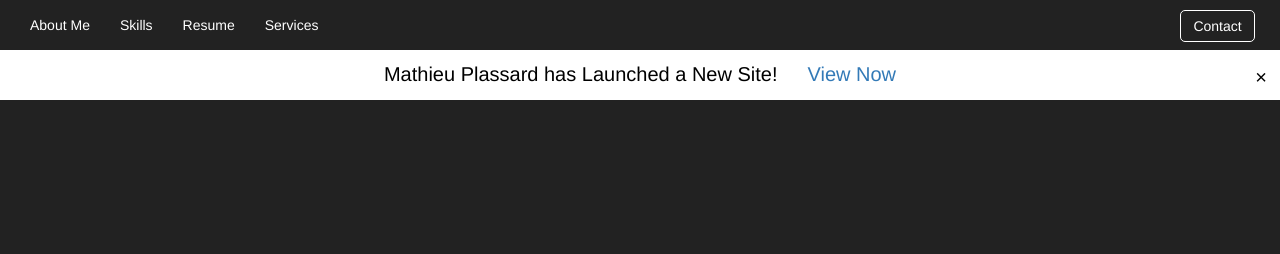
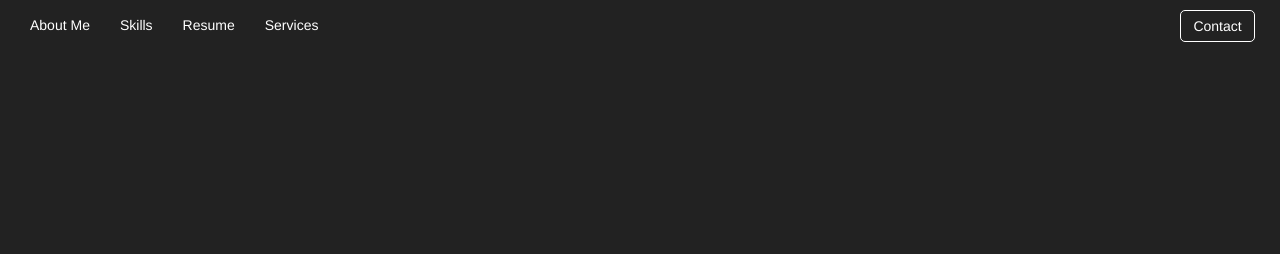
Before and after one commit to maddypp/mathieuplassard.com, a website: page index.html in a window 1280 px wide. Shown: the top 254 px of the page. Drawn offline with nearby package versions, Linux system fonts and the light colour scheme.

Commit message:
Update index.html

```diff
--- a/index.html
+++ b/index.html
@@ -33,11 +33,6 @@
             </ul>
         </div>
     </nav>
-
-    <div class="notification-bar">
-      <p class="text1">Mathieu Plassard has Launched a New Site!<a target="_blank" href="https://www.code-haven.com">View Now</a></p>
-      <button class="btn btn-close dismisbar"  type="button">&times;</button>
-    </div>
 
 
     <div class="main">
@@ -187,4 +182,5 @@
 
 </div>
 </body>
+
 </html>
```
